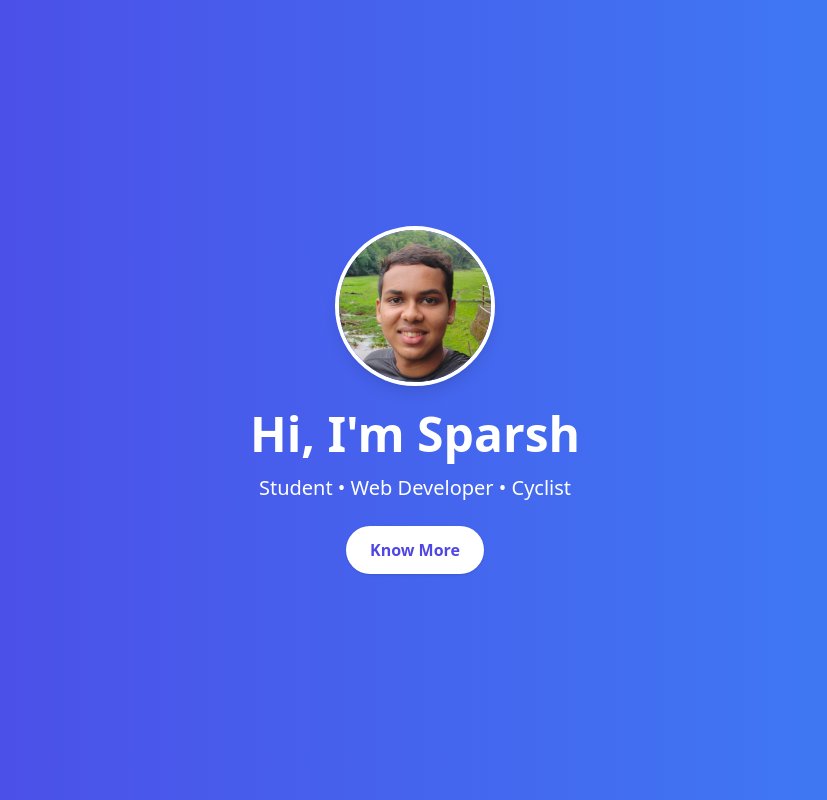
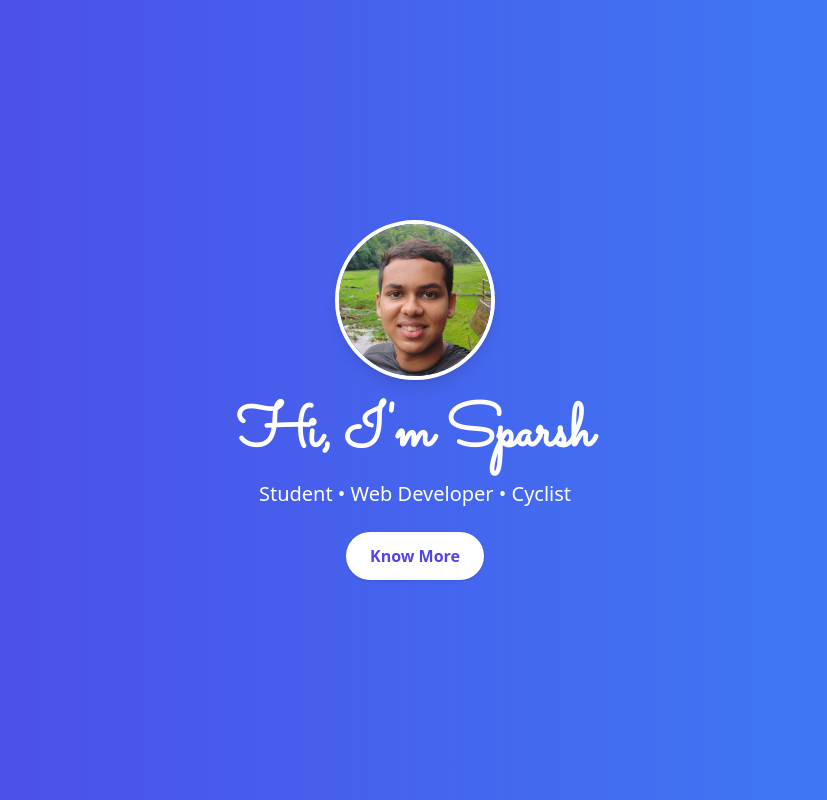
Before and after one commit to sparshtalaulikar/Advanced-Site, a plain HTML site: page index.html in a window 1280 px wide. Shown: the top 800 px of the page, without its empty margins (225-1052 px from the left). Drawn offline with nearby package versions, Linux system fonts and the light colour scheme.

Commit message:
Update index.html

```diff
--- a/index.html
+++ b/index.html
@@ -15,7 +15,7 @@
   <!-- Hero Section -->
   <header class="h-screen flex flex-col items-center justify-center text-center bg-gradient-to-r from-indigo-600 to-blue-500 text-white">
     <img src="images/sparsh.jpg" alt="Profile Photo" class="w-40 h-40 rounded-full border-4 border-white shadow-lg mb-6" data-aos="zoom-in">
-    <h1 class="text-5xl font-bold mb-4" data-aos="fade-up">Hi, I'm Sparsh</h1>
+    <h1 class="text-6xl font-bold mb-4" style="font-family: 'Sacramento', cursive;" data-aos="fade-up">Hi, I'm Sparsh</h1>
     <p class="text-xl" data-aos="fade-up" data-aos-delay="200">Student • Web Developer • Cyclist</p>
     <a href="#about" class="mt-6 px-6 py-3 bg-white text-indigo-600 font-semibold rounded-full shadow hover:shadow-lg transition" data-aos="fade-up" data-aos-delay="400">
       Know More
```
